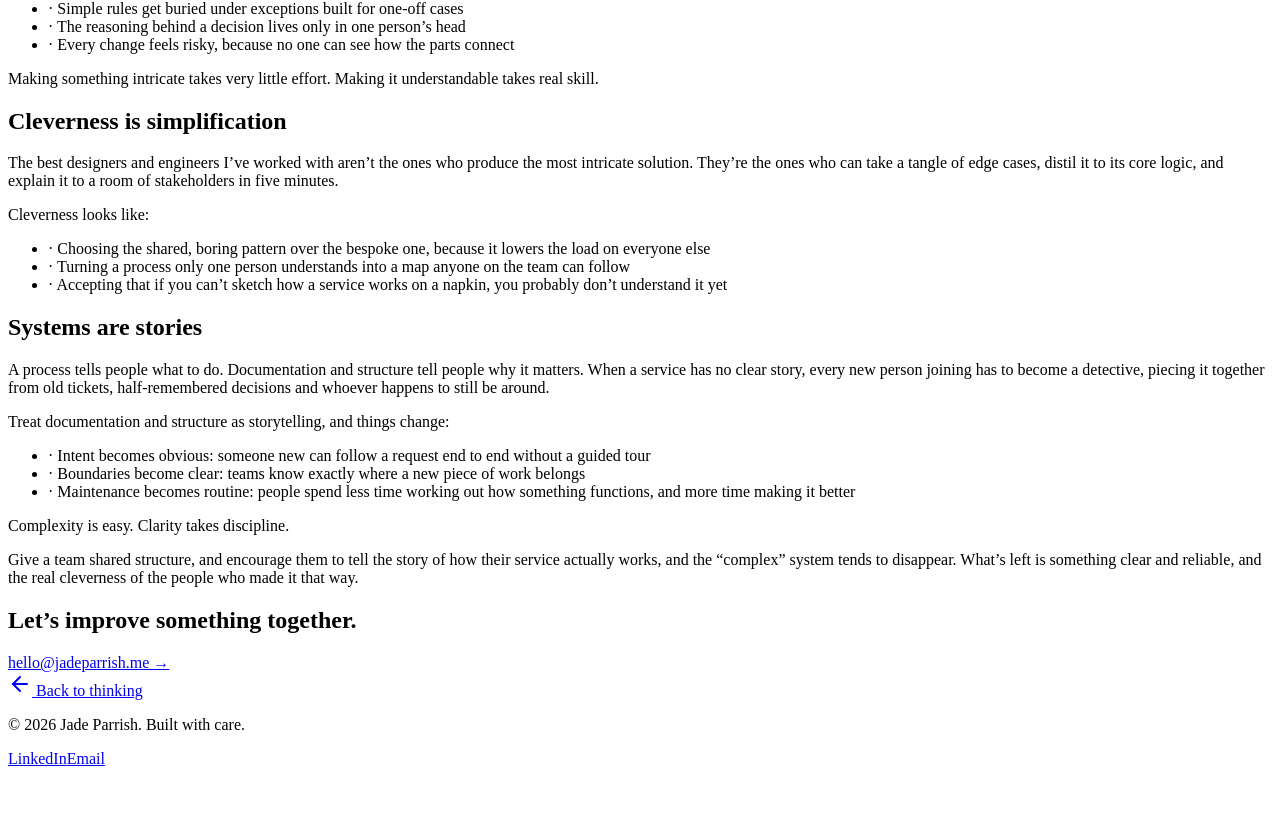
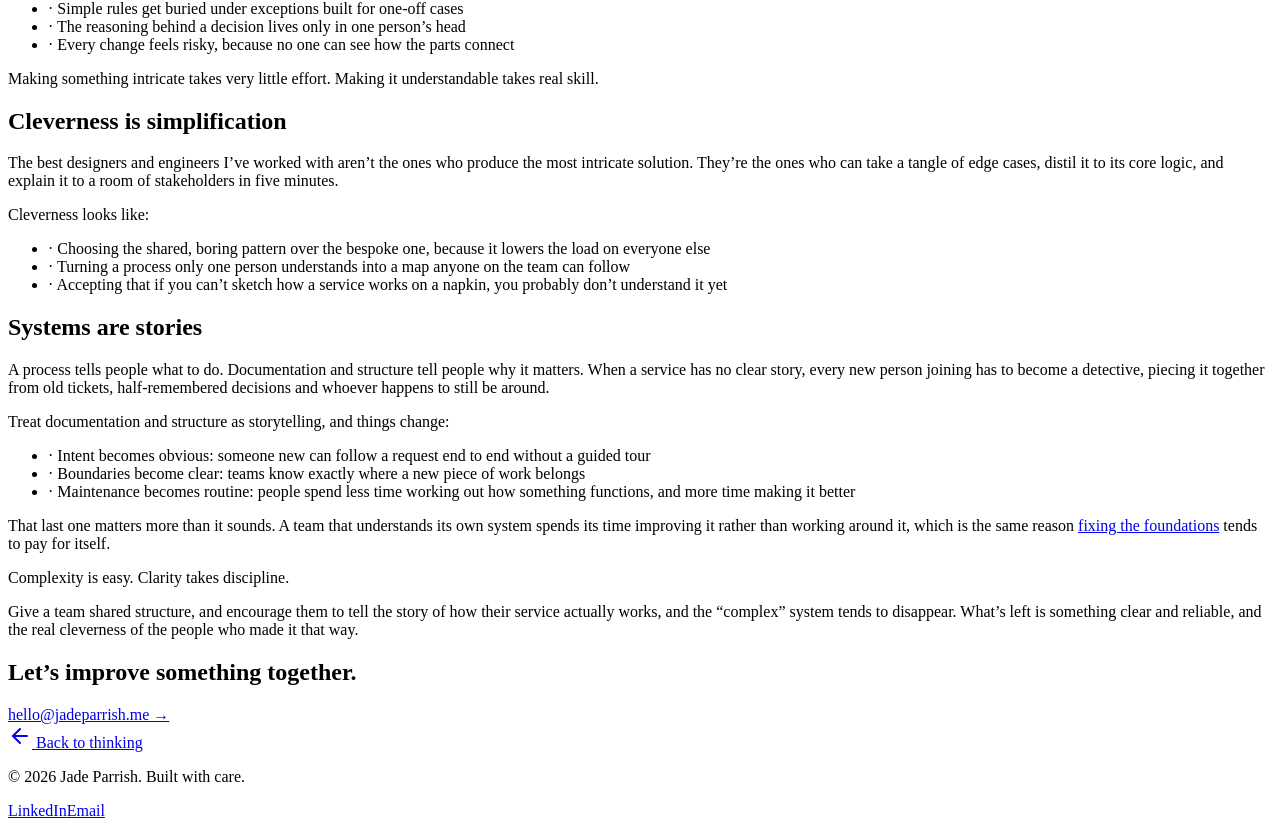
Before and after one commit to jadeparrish/portfolio, a Next.js app: page /thinking/undocumented in a window 1280 px wide. Shown: the part 464-1292 px from the top of the page. Before the commit the page ends 1240 px from the top, so only its background shows below. Built offline with nearby package versions, Linux system fonts and the light colour scheme.

Commit message:
Update page.js

```diff
--- a/app/thinking/undocumented/page.js
+++ b/app/thinking/undocumented/page.js
@@ -154,6 +154,15 @@ export default function UndocumentedArticle() {
                   'Maintenance becomes routine: people spend less time working out how something functions, and more time making it better',
                 ]}
               />
+              <p>
+                That last one matters more than it sounds. A team that understands its own
+                system spends its time improving it rather than working around it, which
+                is the same reason{' '}
+                <InlineLink href="/thinking/legacy">
+                  fixing the foundations
+                </InlineLink>{' '}
+                tends to pay for itself.
+              </p>
             </div>
           </div>
 
```
